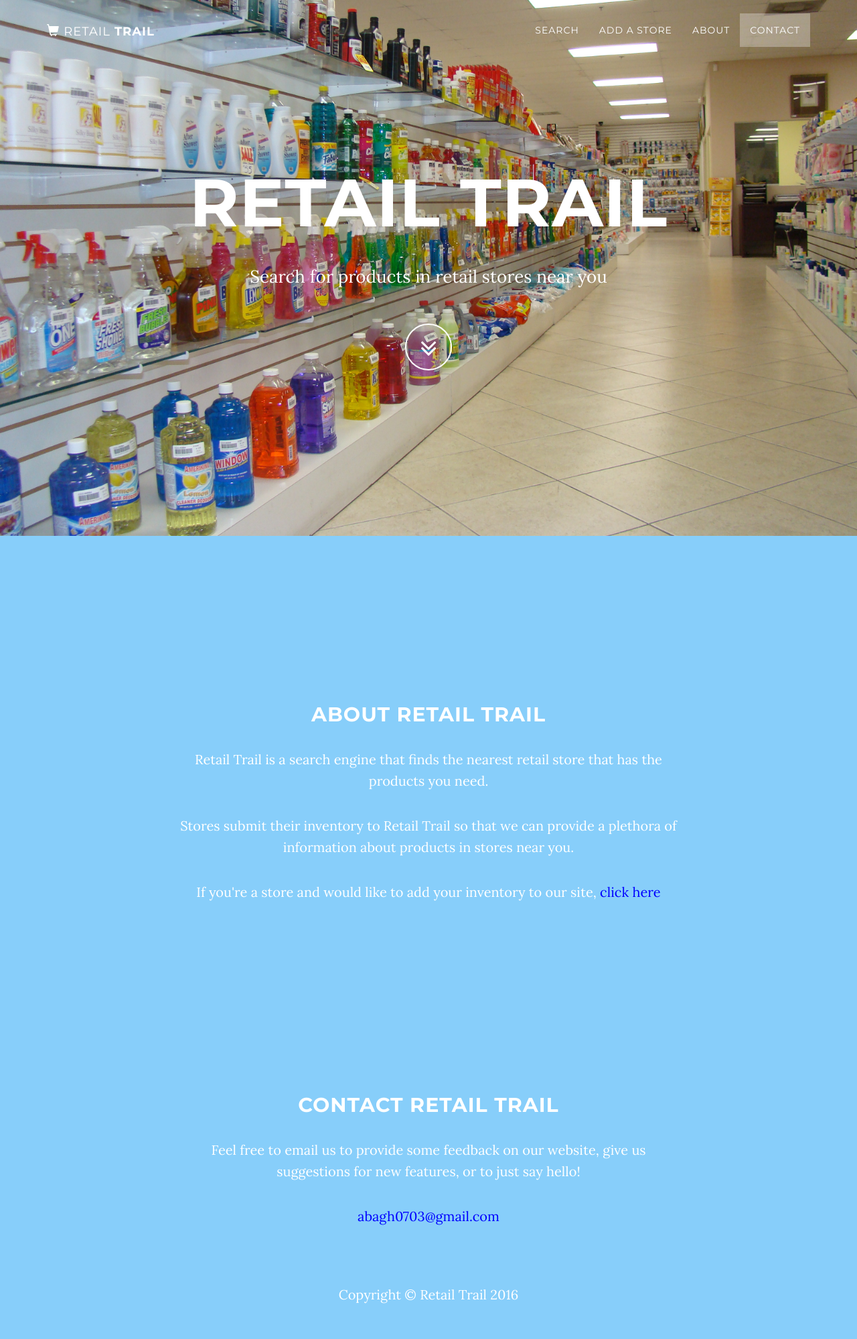
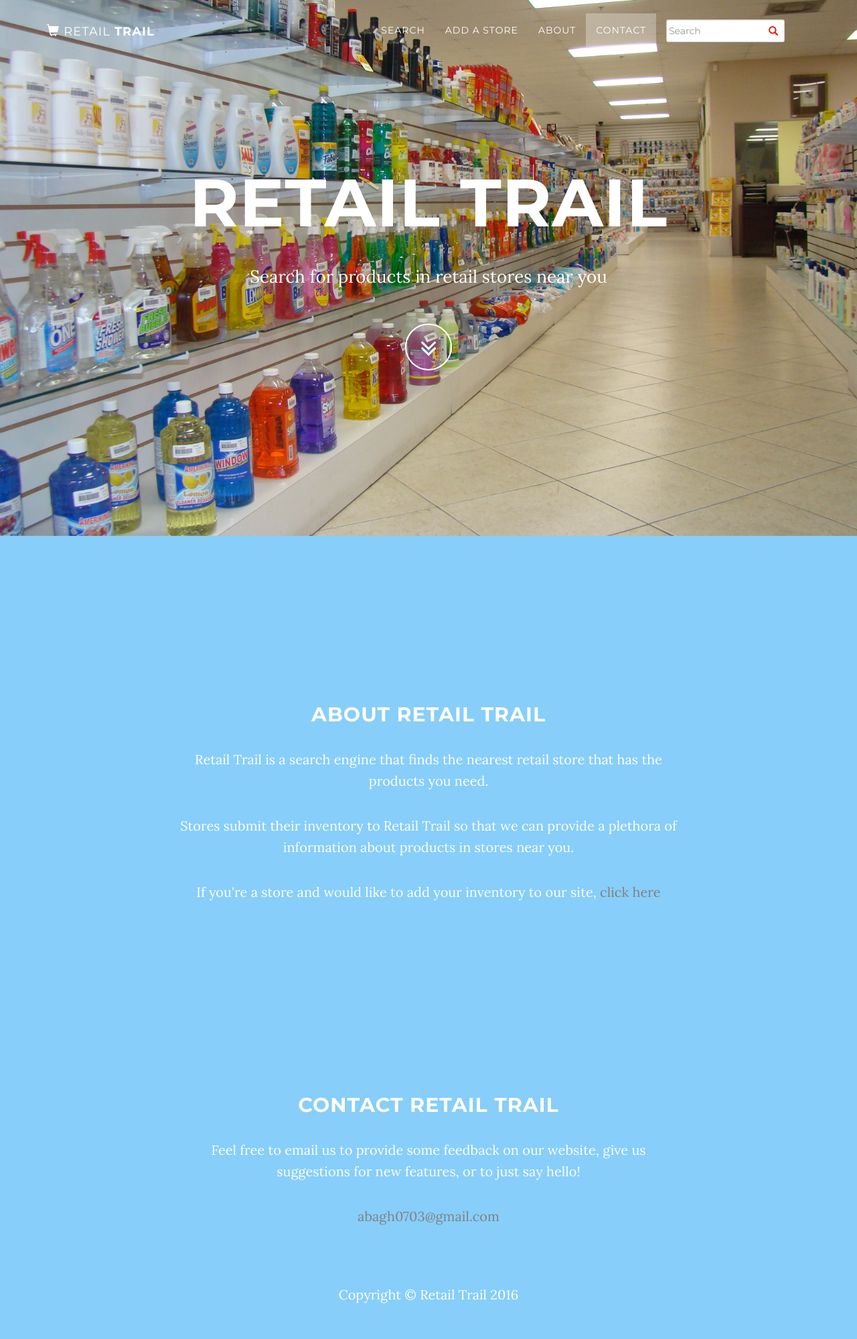
Before and after one commit to abagh0703/Find-Retail-Stores, a Flask app: page / in a window 1280 px wide. Shown: the whole page at 67% size. Run offline with Flask 2, Linux system fonts and the light colour scheme; some libraries are stand-ins or nearby versions.

Commit message:
added some homepage chagnes

```diff
--- a/app/static/css/grayscale.css
+++ b/app/static/css/grayscale.css
@@ -45,7 +45,7 @@
 }
 
 a {
-    color: blue;
+    color: gray;
     -webkit-transition: all .2s ease-in-out;
     -moz-transition: all .2s ease-in-out;
     transition: all .2s ease-in-out;
@@ -60,6 +60,50 @@
 .light {
     font-weight: 400;
 }
+
+#custom-search-input {
+    margin:0;
+    padding: 0;
+    width: 200px !important;
+}
+
+#input-group {
+    width: 100% !important;
+}
+
+#custom-search-input .search-query {
+    padding-right: 3px;
+    padding-right: 4px \9;
+    padding-left: 3px;
+    padding-left: 4px \9;
+    /* IE7-8 doesn't have border-radius, so don't indent the padding */
+
+    margin-bottom: 0;
+    -webkit-border-radius: 3px;
+    -moz-border-radius: 3px;
+    border-radius: 3px;
+}
+
+#custom-search-input button {
+    border: 0;
+    background: none;
+    /** belows styles are working good */
+    padding: 2px 5px;
+    margin-top: 2px;
+    position: relative;
+    left: -28px;
+    /* IE7-8 doesn't have border-radius, so don't indent the padding */
+    margin-bottom: 0;
+    -webkit-border-radius: 3px;
+    -moz-border-radius: 3px;
+    border-radius: 3px;
+    color:#D9230F;
+}
+
+.search-query:focus + button {
+    z-index: 3;
+}
+
 
 .navbar-custom {
     margin-bottom: 0;
@@ -136,7 +180,7 @@
     .navbar-custom.top-nav-collapse {
         padding: 0;
         border-bottom: 1px solid rgba(255,255,255,.3);
-        background: #000;
+        background: cadetblue;
     }
 }
 
--- a/app/templates/index.html
+++ b/app/templates/index.html
@@ -66,6 +66,18 @@
                     <!--</li>-->
                     <li>
                         <a class="page-scroll" href="#contact">Contact</a>
+                    </li>
+                    <li>
+                        <a><div id="custom-search-input">
+                            <div class="col-md-3 input-group" style="width:100%;margin-top:-6px;">
+                                <input type="text" class="search-query form-control" placeholder="Search" />
+                                <span class="input-group-btn">
+                                    <button class="btn btn-danger" type="button">
+                                        <span class=" glyphicon glyphicon-search"></span>
+                                    </button>
+                                </span>
+                            </div>
+                        </div></a>
                     </li>
                 </ul>
             </div>
```
Also changed, not shown: app/static/img/downloads-bg.jpg (deleted), app/static/img/intro-bg.jpg (deleted), app/static/img/map-marker.png (deleted), app/static/img/retailStore.jpg (renamed from img/retailStore.jpg), app/static/img/retailStore2.jpg (renamed from img/retailStore2.jpg), app/static/img/retailStore3.jpg (renamed from img/retailStore3.jpg), 2 other files.
